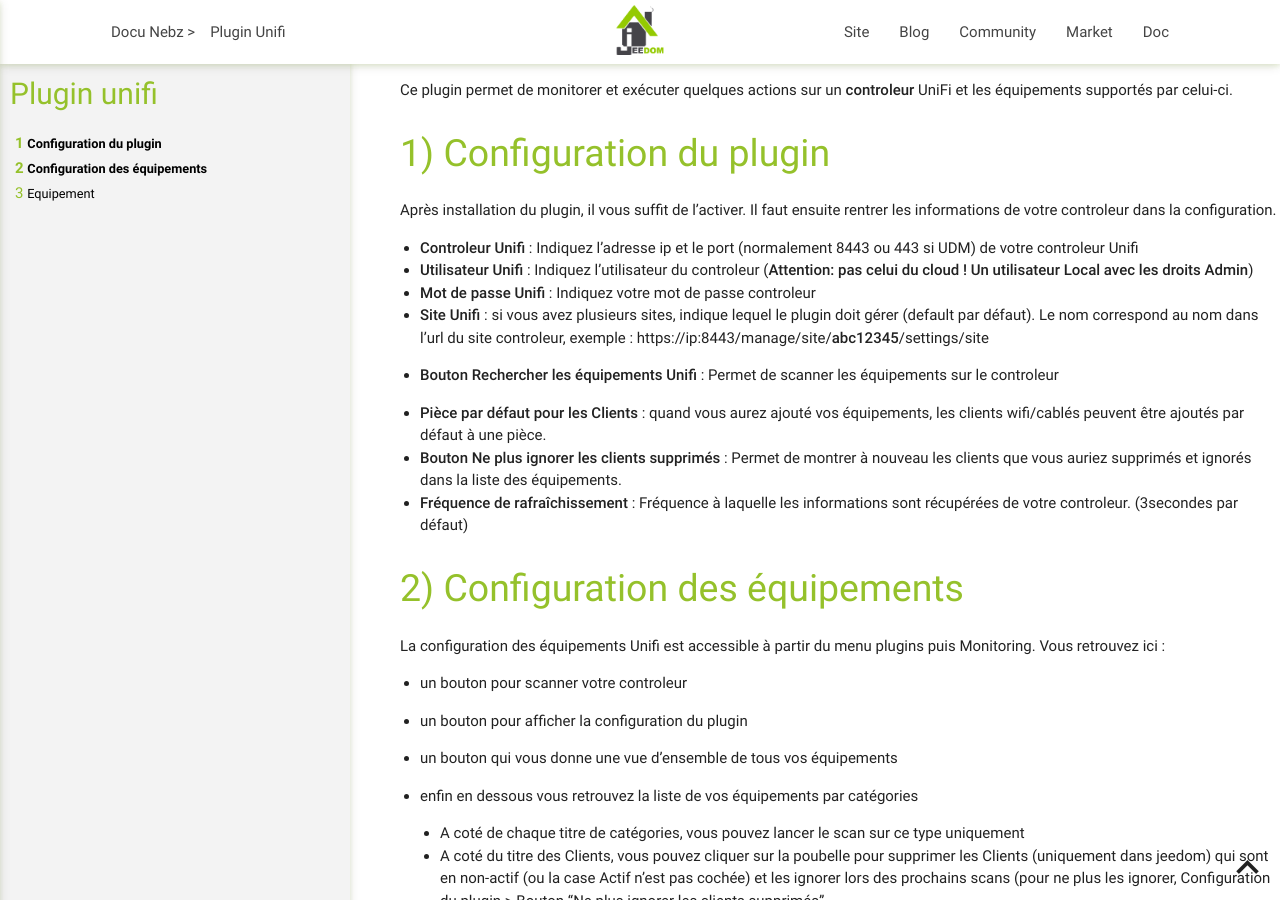
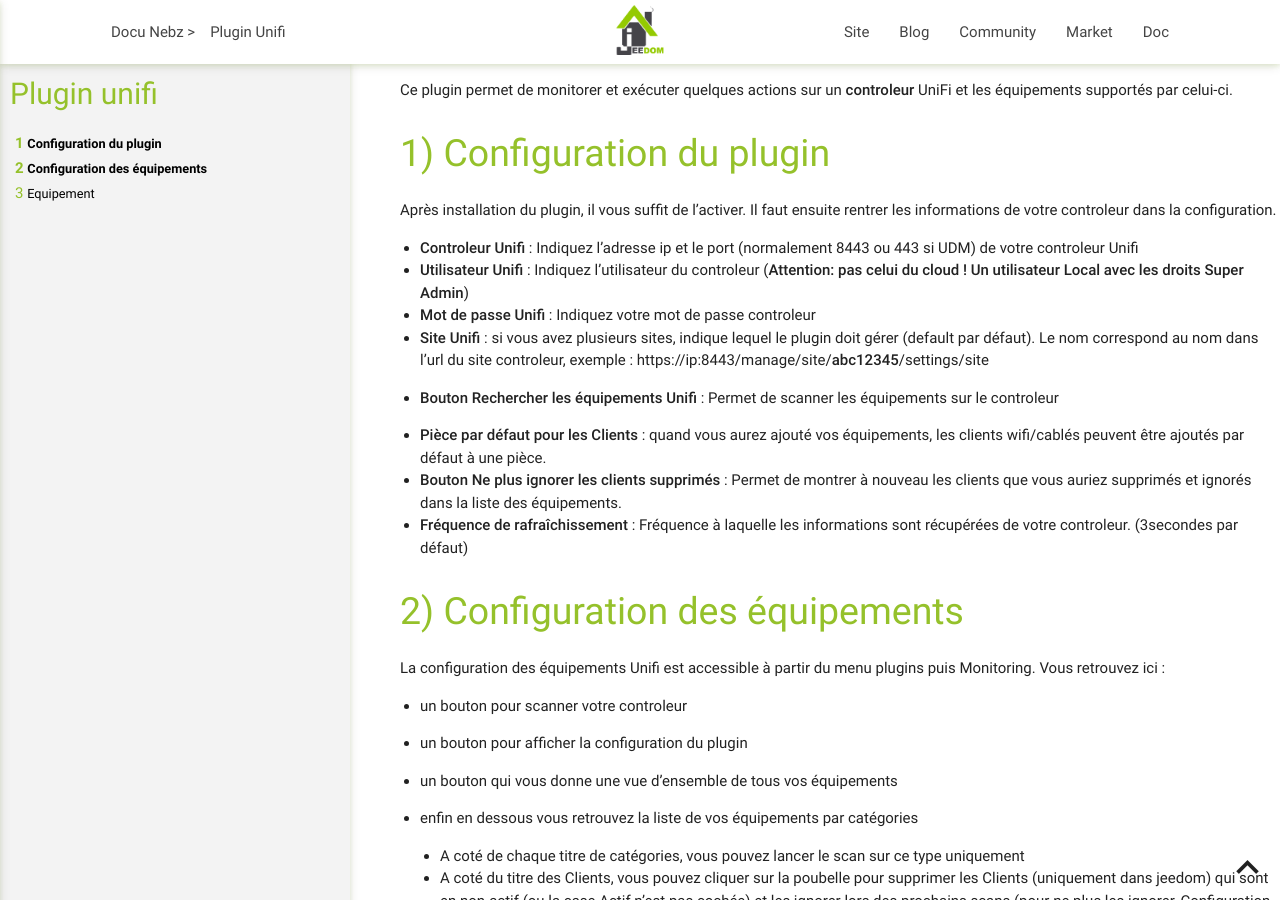
Before and after one commit to NebzHB/jeedom_docs, a Jekyll site: the page built from plugins/unifi/fr_FR/index.md, in a window 1280 px wide and 900 px high. Built offline with Jekyll 4.4.1, drawn with Linux system fonts in a browser that asks for light colours.

Commit message:
Update index.md

```diff
--- a/plugins/unifi/fr_FR/index.md
+++ b/plugins/unifi/fr_FR/index.md
@@ -14,7 +14,7 @@
 Après installation du plugin, il vous suffit de l’activer. Il faut ensuite rentrer les informations de votre controleur dans la configuration.
 
 -   **Controleur Unifi** : Indiquez l'adresse ip et le port (normalement 8443 ou 443 si UDM) de votre controleur Unifi
--   **Utilisateur Unifi** : Indiquez l'utilisateur du controleur (**Attention: pas celui du cloud ! Un utilisateur Local avec les droits Admin**)
+-   **Utilisateur Unifi** : Indiquez l'utilisateur du controleur (**Attention: pas celui du cloud ! Un utilisateur Local avec les droits Super Admin**)
 -   **Mot de passe Unifi** : Indiquez votre mot de passe controleur
 -   **Site Unifi** : si vous avez plusieurs sites, indique lequel le plugin doit gérer (default par défaut). Le nom correspond au nom dans l'url du site controleur, exemple : https://ip:8443/manage/site/**abc12345**/settings/site
 -   **Bouton Rechercher les équipements Unifi** : Permet de scanner les équipements sur le controleur
```
